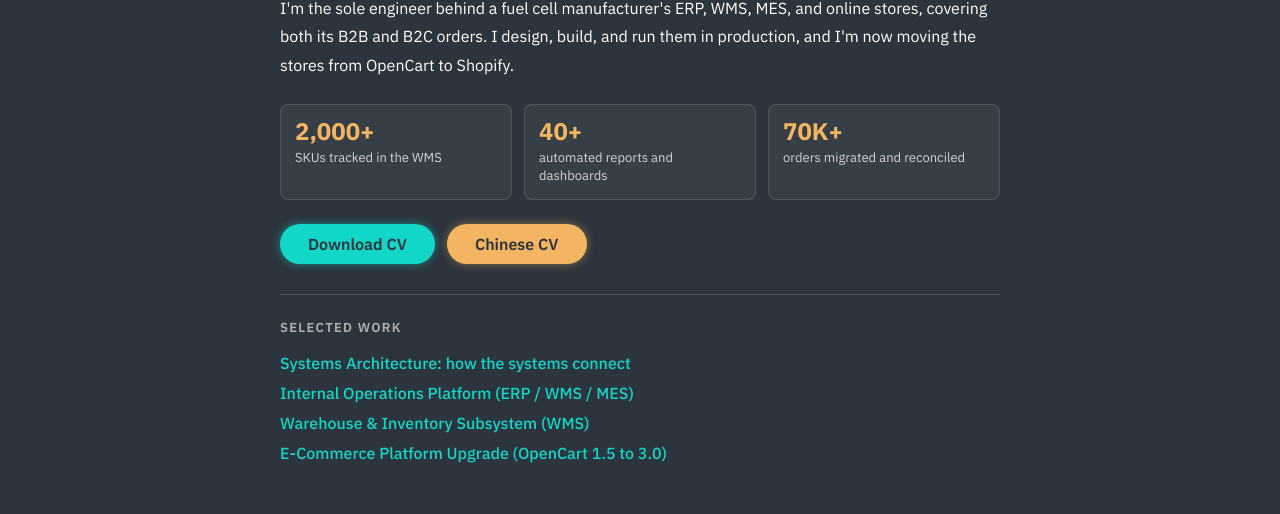
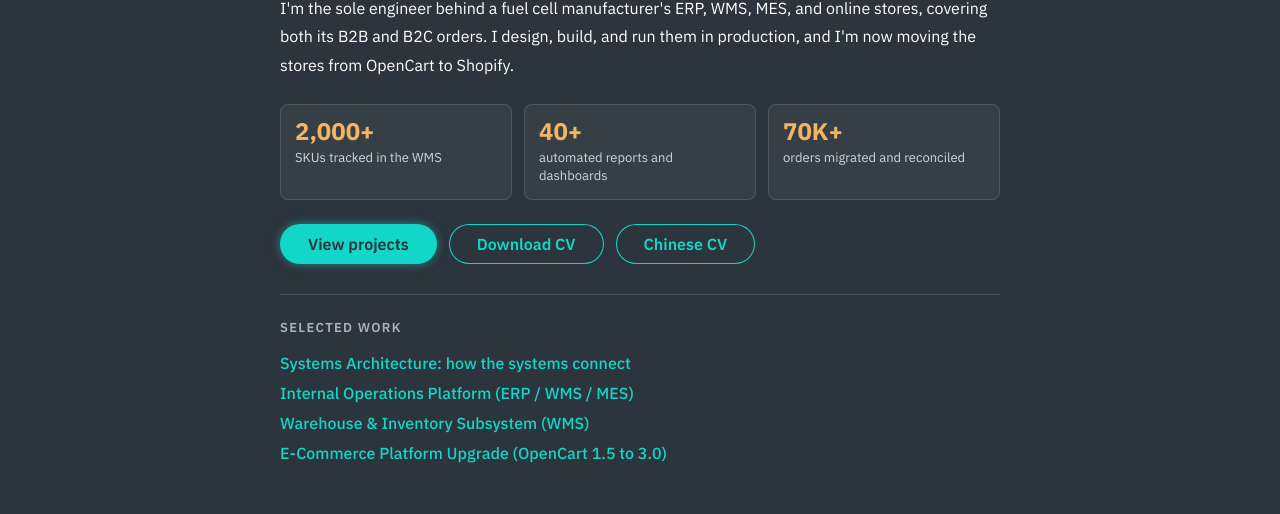
Before and after one commit to antoinexu/antoinexu.github.io, a plain HTML site: page index.html in a window 1280 px wide. Shown: the part 286-800 px from the top of the page. Drawn offline with Linux system fonts and the light colour scheme.

Commit message:
Make View projects the primary homepage action and demote the CV buttons

```diff
--- a/index.html
+++ b/index.html
@@ -167,7 +167,8 @@
              </div>
 
              <div class="home-actions">
-                 <a href="/Bowei_Xu_Resume.pdf" download="Bowei_Xu.pdf" class="btn" id="download-en-cv">Download CV</a>
+                 <a href="/project.html" class="btn" id="view-projects">View projects</a>
+                 <a href="/Bowei_Xu_Resume.pdf" download="Bowei_Xu.pdf" class="btn btn-secondary" id="download-en-cv">Download CV</a>
                  <a href="/Bowei_Xu_Chinese_Resume.pdf" download="徐博伟_简历.pdf" class="btn btn-secondary" id="download-zh-cv">Chinese CV</a>
              </div>
 
@@ -222,6 +223,7 @@
             setText('home-name', t.name, 'name');
             setText('home-title', t.title);
             setText('home-bio', t.bio);
+            setText('view-projects', t.view_projects);
             setText('download-en-cv', t.download_cv);
             setText('download-zh-cv', t.download_zh_cv);
 
--- a/style.css
+++ b/style.css
@@ -243,8 +243,13 @@ main {
 }
 
 .btn-secondary {
-    background: var(--accent-color);
-    box-shadow: 0 0 1rem rgba(243, 181, 98, 0.45);
+    background: transparent;
+    color: var(--main-color);
+    box-shadow: inset 0 0 0 1px var(--main-color);
+}
+
+.btn-secondary:hover {
+    background: rgba(18, 214, 200, 0.1);
 }
 
 .btn:hover {
--- a/translations.json
+++ b/translations.json
@@ -28,6 +28,7 @@
         "label": "orders migrated and reconciled"
       }
     ],
+    "view_projects": "View projects",
     "download_cv": "Download CV",
     "download_zh_cv": "Chinese CV",
     "cases_heading": "Selected work",
@@ -65,6 +66,7 @@
         "label": "历史订单迁移并完成对账"
       }
     ],
+    "view_projects": "查看项目",
     "download_cv": "下载英文简历",
     "download_zh_cv": "下载中文简历",
     "cases_heading": "精选工作",
```
